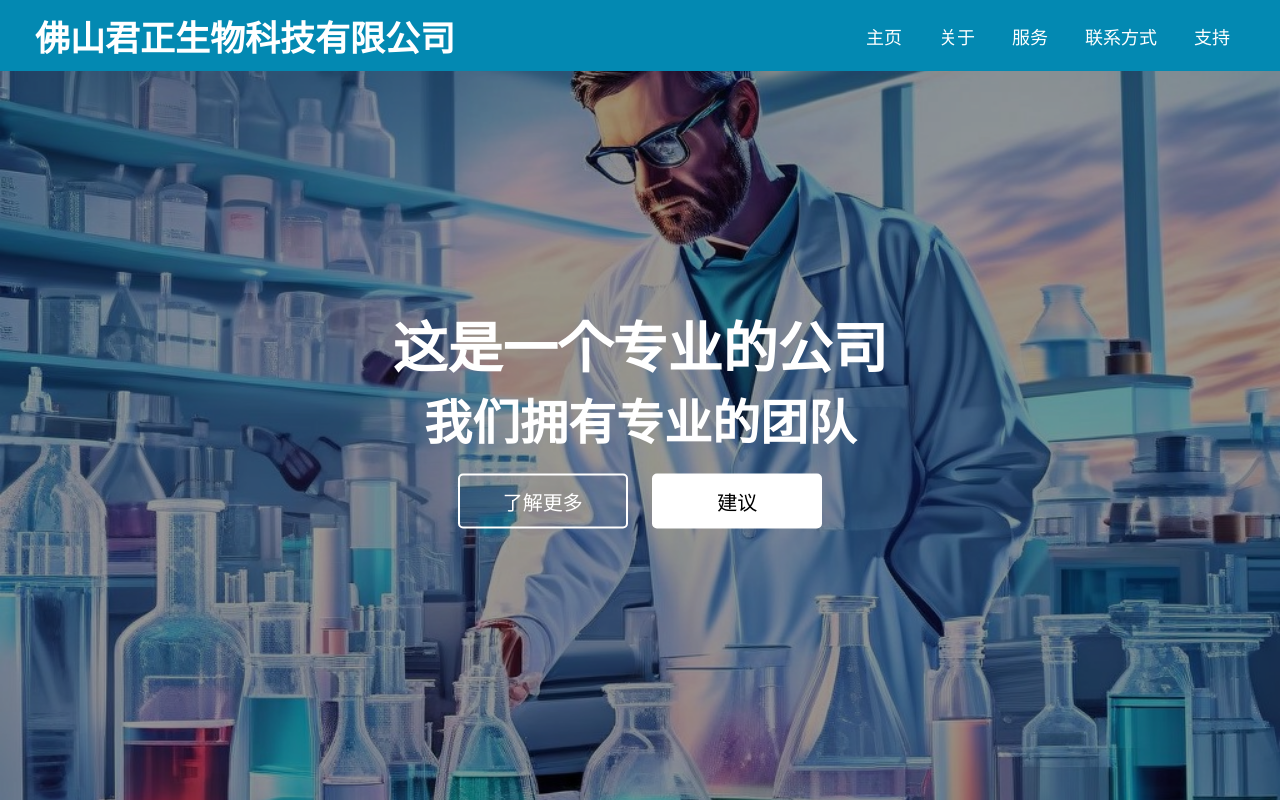
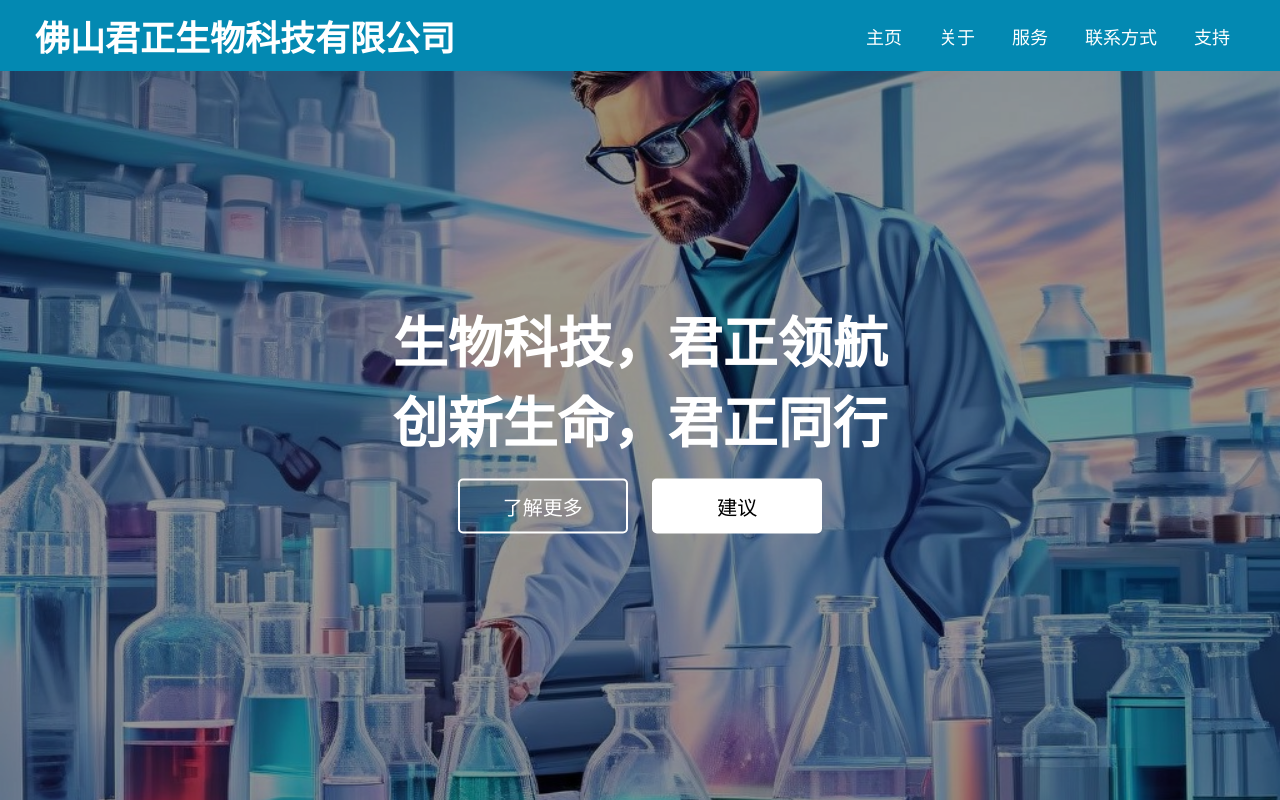
Before and after one commit to ydy416/company_website, a plain HTML site: page index.html in a window 1280 px wide. Drawn offline with Linux system fonts and the light colour scheme.

Commit message:
Update index.html

```diff
--- a/index.html
+++ b/index.html
@@ -24,12 +24,26 @@
     </nav>
     <div class="img"></div>
     <div class="center">
-        <div class="title">这是一个专业的公司</div>
-        <div class="sub_title">我们拥有专业的团队</div>
+        <div class="title">生物科技，君正领航</div>
+        <div class="title">创新生命，君正同行</div>
         <div class="btns">
             <button>了解更多</button>
             <button>建议</button>
         </div>
+
+
+
+
+
+
+
+
+
+
+
+
+
+
 
 
     </div>
```
